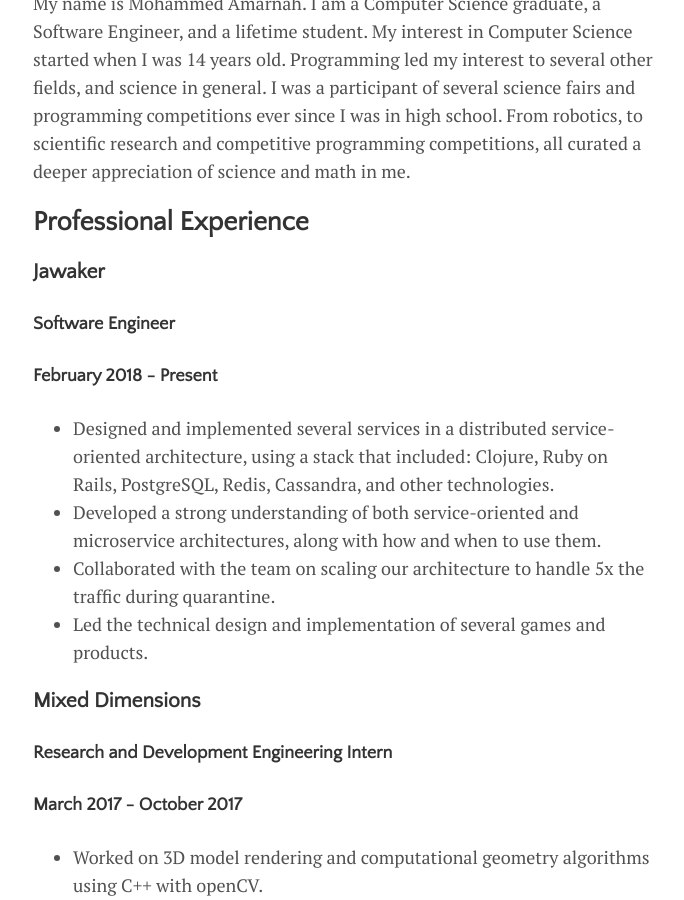
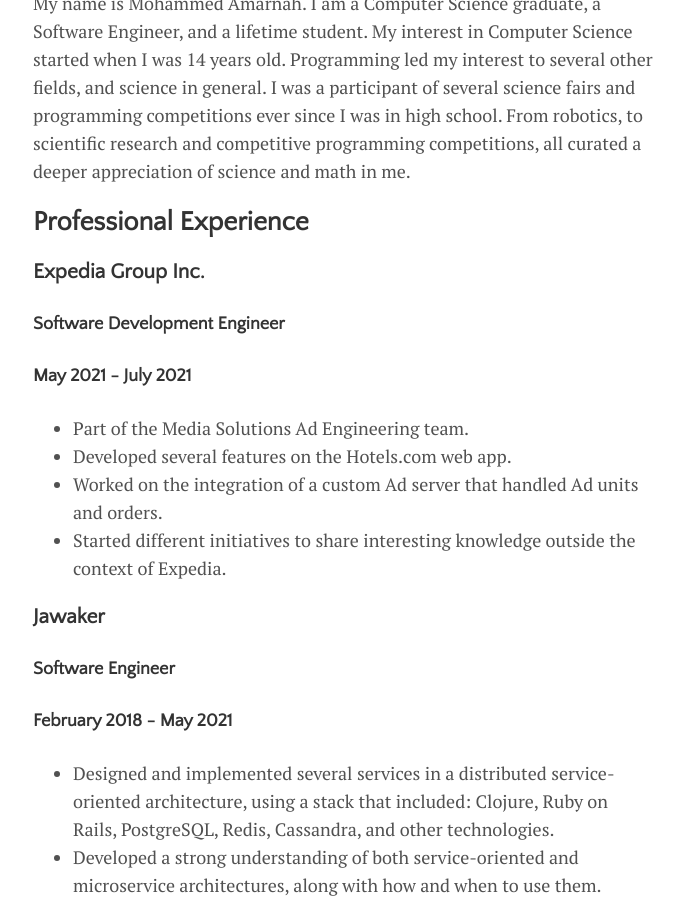
Before and after one commit to mohammedamarnah/mohammedamarnah.github.io, a Jekyll site: the page built from menu/about.md, in a window 1280 px wide and 900 px high, scrolled down 359 px. Shown: the whole window, without its empty margins (297-981 px from the left). Built offline with Jekyll 4.4.1, drawn with Linux system fonts in a browser that asks for light colours.

Commit message:
update about.md

```diff
--- a/menu/about.md
+++ b/menu/about.md
@@ -9,9 +9,17 @@
 My name is Mohammed Amarnah. I am a Computer Science graduate, a Software Engineer, and a lifetime student. My interest in Computer Science started when I was 14 years old. Programming led my interest to several other fields, and science in general. I was a participant of several science fairs and programming competitions ever since I was in high school. From robotics, to scientific research and competitive programming competitions, all curated a deeper appreciation of science and math in me.
 
 ## Professional Experience
+### Expedia Group Inc.
+#### Software Development Engineer
+#### May 2021 - July 2021
+* Part of the Media Solutions Ad Engineering team.
+* Developed several features on the Hotels.com web app.
+* Worked on the integration of a custom Ad server that handled Ad units and orders.
+* Started different initiatives to share interesting knowledge outside the context of Expedia.
+
 ### Jawaker
 #### Software Engineer
-#### February 2018 - Present
+#### February 2018 - May 2021
 * Designed and implemented several services in a distributed service-oriented architecture, using a stack that included: Clojure, Ruby on Rails, PostgreSQL, Redis, Cassandra, and other technologies.
 * Developed a strong understanding of both service-oriented and microservice architectures, along with how and when to use them.
 * Collaborated with the team on scaling our architecture to handle 5x the traffic during quarantine.
```
